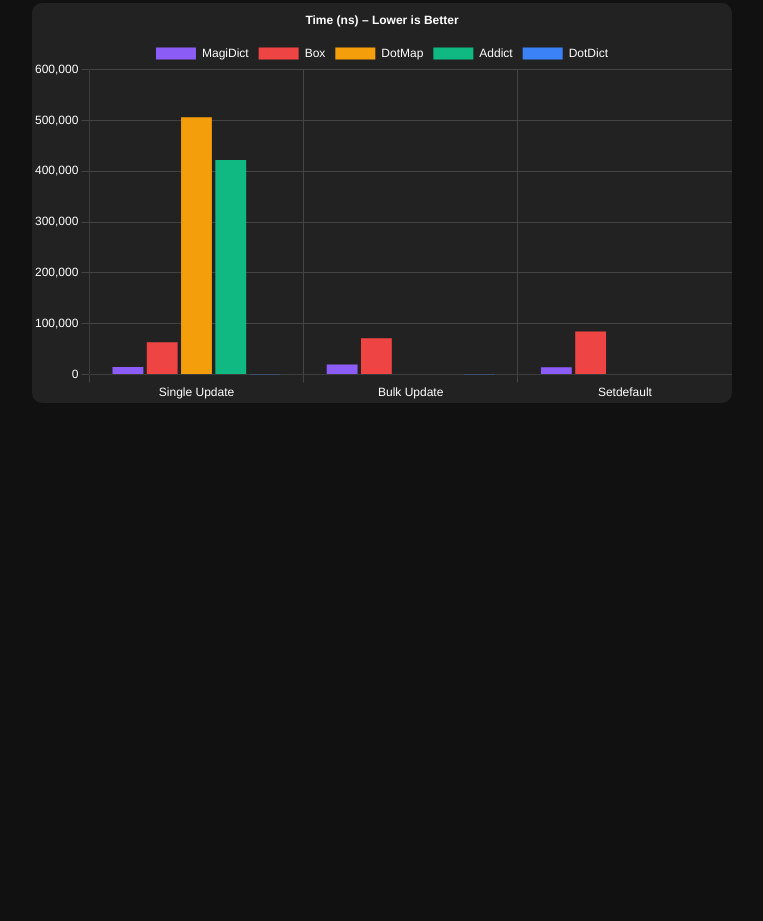
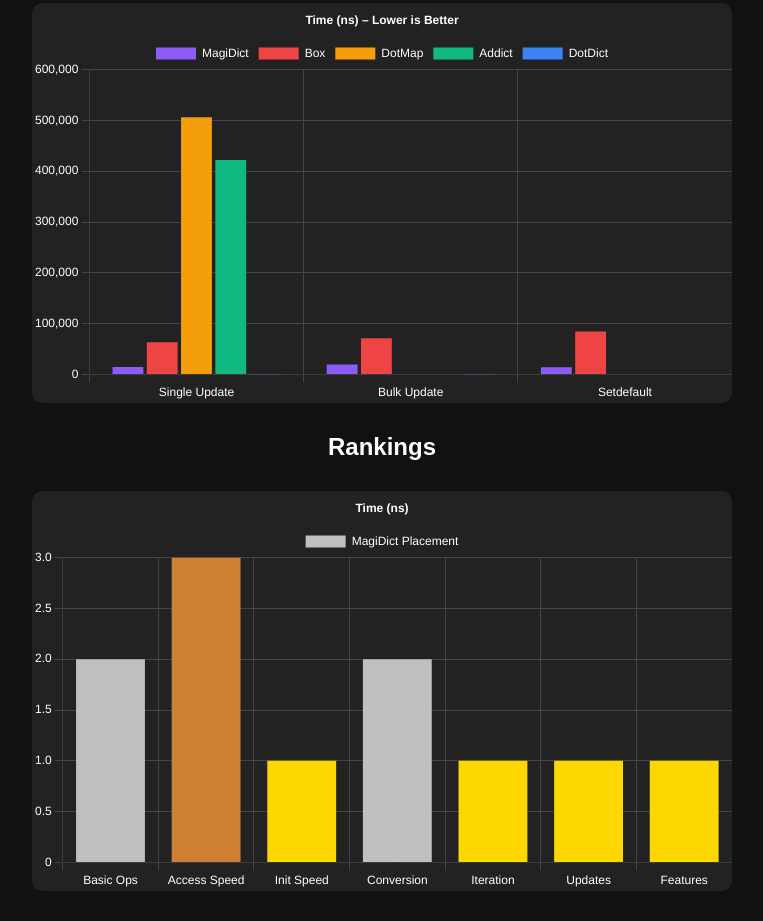
Before and after one commit to hristokbonev/hristokbonev.github.io, a plain HTML site: page magidict/index.html in a window 1280 px wide. Shown: the part 2573-3494 px from the top of the page, without its empty margins (258-1021 px from the left). Before the commit the page ends 3006 px from the top, so only its background shows below. Drawn offline with nearby package versions, Linux system fonts and the light colour scheme.

Commit message:
Add rankings section with canvas to index.html

```diff
--- a/magidict/index.html
+++ b/magidict/index.html
@@ -48,6 +48,9 @@
 
   <h2>Update Operations</h2>
   <canvas id="update" width="700" height="400"></canvas>
+
+    <h2>Rankings</h2>
+  <canvas id="rankings" width="700" height="400"></canvas>
 
     <script>
         function createBarChart(canvasId, labels, datasets, lowerIsBetter = false) {
```
